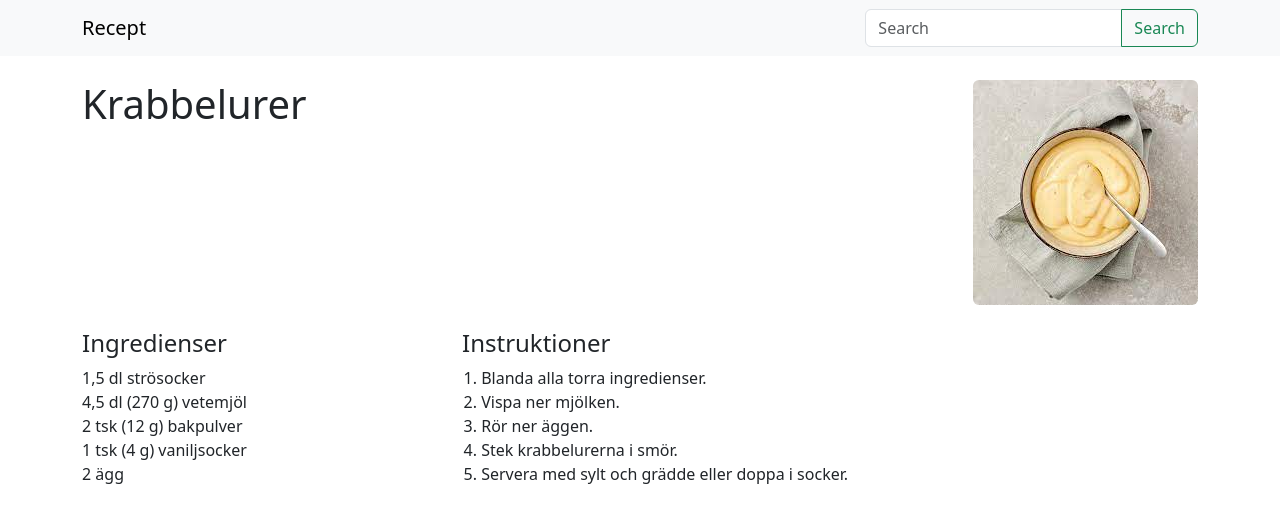
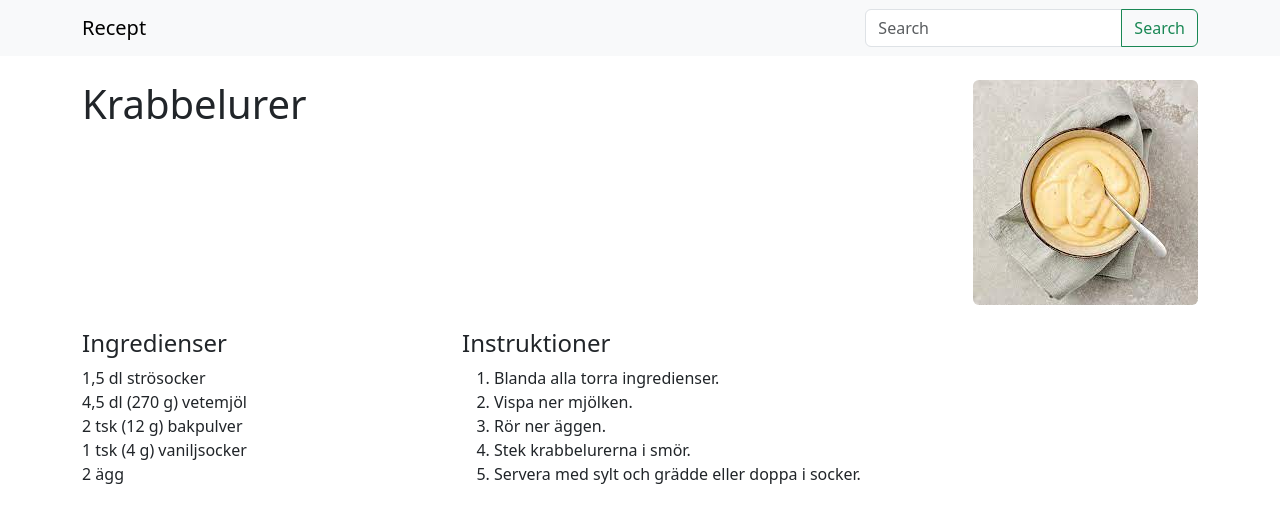
Before and after one commit to jolars/recipes, a Jekyll site: the page built from _recipes/test.md, in a window 1280 px wide. Shown: the top 523 px of the page. Built offline with Jekyll 4.4.1, drawn with Linux system fonts in a browser that asks for light colours.

Commit message:
feat: remove list styling

```diff
--- a/_sass/main.scss
+++ b/_sass/main.scss
@@ -8,9 +8,9 @@
     }
   }
   .directions {
-    ol {
-      padding-left: 1.2em;
-      margin-left: 0;
-    }
+    // ol {
+    //   padding-left: 1.2em;
+    //   margin-left: 0;
+    // }
   }
 }
```
